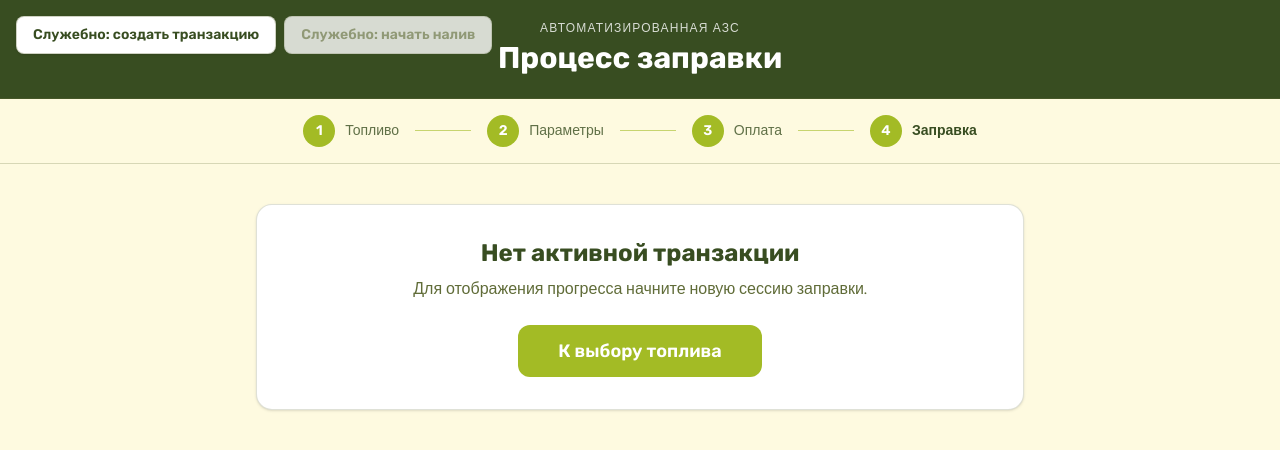
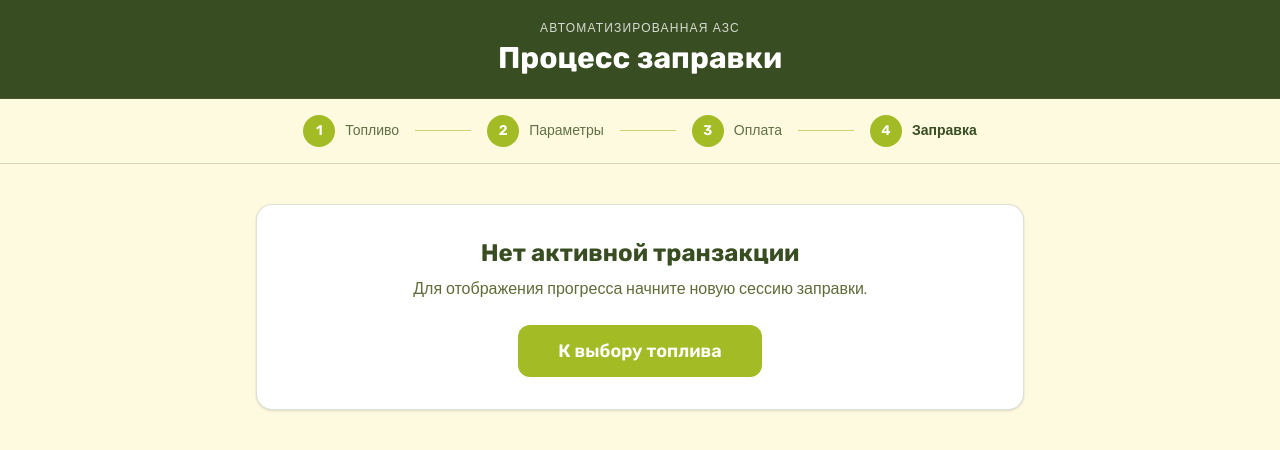
Before and after one commit to Tychaaa/Auto-Gas-Station, a Vue app in the folder client/: page /fueling/progress in a window 1280 px wide. Shown: the top 450 px of the page. Built offline with nearby package versions, Linux system fonts and the light colour scheme; no server answers.

Commit message:
chore(client): remove dev-only manual fueling buttons and helpers from FuelingProgressView

```diff
--- a/client/src/views/FuelingProgressView.vue
+++ b/client/src/views/FuelingProgressView.vue
@@ -22,23 +22,9 @@ interface FuelingUiState {
 
 const router = useRouter()
 const store = useTransactionFlowStore()
-const isPreparingDemoTransaction = ref(false)
 const doneRedirectTimerId = ref<number | null>(null)
 const doneRedirectScheduled = ref(false)
 const FUELING_DONE_REDIRECT_DELAY_MS = 5000
-
-const DEV_SELECTION_DRAFT = {
-  fuelType: 'АИ-95',
-  orderMode: 'liters',
-  amountRub: 0,
-  liters: 5,
-} as const
-
-const DEV_FUELING_CONFIG = {
-  pumpId: '1',
-  nozzleId: '1',
-  scenario: '',
-} as const
 
 const transaction = computed(() => store.transaction)
 const errorMessage = computed(() => transaction.value?.fuelingError || store.lastError?.message || '')
@@ -79,8 +65,6 @@ const screenMode = computed<ScreenMode>(() => {
 
   const status = transaction.value.status
 
-  // if (status !== 'fueling' && status !== 'fiscalizing' && status !== 'completed' && status !== 'failed') {
-  // TODO(release): убрать временный допуск paid в ready-state после завершения полного fueling flow.
   if (status !== 'paid' && status !== 'fueling' && status !== 'fiscalizing' && status !== 'completed' && status !== 'failed') {
     return 'wrong-stage'
   }
@@ -163,8 +147,6 @@ const uiState = computed<FuelingUiState>(() => {
   }
 })
 
-const canStartFuelingManually = computed(() => store.canStartFueling)
-const canCreateTransactionManually = computed(() => !isPreparingDemoTransaction.value)
 const shouldRedirectToDone = computed(() => {
   const tx = transaction.value
   if (!tx) {
@@ -172,51 +154,6 @@ const shouldRedirectToDone = computed(() => {
   }
   return tx.status === 'completed' || tx.status === 'fiscalizing' || tx.fuelingStatus === 'completed_waiting_fiscal'
 })
-
-// TODO(release): удалить временные служебные кнопки после завершения сквозного UI flow.
-async function handleManualTransactionCreate(): Promise<void> {
-  if (!canCreateTransactionManually.value) {
-    return
-  }
-
-  isPreparingDemoTransaction.value = true
-
-  try {
-    store.resetFlow()
-    store.setSelectionDraft(DEV_SELECTION_DRAFT)
-    store.setFuelingConfig(DEV_FUELING_CONFIG)
-
-    const createdTransaction = await store.submitSelection()
-    if (!createdTransaction) {
-      return
-    }
-
-    let paymentTransaction = await store.startPaymentFlow()
-    if (!paymentTransaction) {
-      return
-    }
-
-    // Временный dev-helper: дожидаемся автофинализации mock-платежа,
-    // чтобы экран можно было тестировать без ручного заполнения Pinia.
-    for (let attempt = 0; attempt < 10 && paymentTransaction.status === 'payment_pending'; attempt += 1) {
-      await new Promise((resolve) => window.setTimeout(resolve, 500))
-      paymentTransaction = await store.pollPaymentStatusOnce()
-      if (!paymentTransaction) {
-        return
-      }
-    }
-  } finally {
-    isPreparingDemoTransaction.value = false
-  }
-}
-
-async function handleManualFuelingStart(): Promise<void> {
-  if (!canStartFuelingManually.value) {
-    return
-  }
-
-  await store.startFuelingFlow()
-}
 
 function goToFuelSelect(): void {
   void router.push('/select/fuel')
@@ -263,41 +200,6 @@ onUnmounted(() => {
 
 <template>
   <div class="min-h-screen flex flex-col bg-fuel-cream">
-    <!-- TODO(release): удалить временные служебные кнопки для ручного dev-тестирования. -->
-    <div class="fixed top-4 left-4 z-20 flex items-center gap-2">
-      <button
-        type="button"
-        :disabled="!canCreateTransactionManually"
-        :aria-disabled="!canCreateTransactionManually"
-        class="font-rubik font-semibold text-sm px-4 py-2 rounded-lg border transition-all duration-200
-              focus-visible:outline-hidden focus-visible:ring-2 focus-visible:ring-fuel-lime focus-visible:ring-offset-2 focus-visible:ring-offset-fuel-cream"
-        :class="
-          canCreateTransactionManually
-            ? 'bg-white text-fuel-forest border-fuel-olive/30 hover:bg-fuel-cream hover:border-fuel-lime shadow-sm'
-            : 'bg-white/80 text-fuel-olive/60 border-fuel-olive/20 cursor-not-allowed'
-        "
-        @click="handleManualTransactionCreate"
-      >
-        {{ isPreparingDemoTransaction ? 'Служебно: готовим...' : 'Служебно: создать транзакцию' }}
-      </button>
-
-      <button
-        type="button"
-        :disabled="!canStartFuelingManually"
-        :aria-disabled="!canStartFuelingManually"
-        class="font-rubik font-semibold text-sm px-4 py-2 rounded-lg border transition-all duration-200
-              focus-visible:outline-hidden focus-visible:ring-2 focus-visible:ring-fuel-lime focus-visible:ring-offset-2 focus-visible:ring-offset-fuel-cream"
-        :class="
-          canStartFuelingManually
-            ? 'bg-fuel-lime text-white border-fuel-lime hover:bg-fuel-forest hover:border-fuel-forest shadow-md shadow-fuel-lime/20'
-            : 'bg-white/80 text-fuel-olive/60 border-fuel-olive/20 cursor-not-allowed'
-        "
-        @click="handleManualFuelingStart"
-      >
-        Служебно: начать налив
-      </button>
-    </div>
-
     <header class="bg-fuel-forest border-b border-fuel-olive/35 py-5 px-10 text-center shrink-0 shadow-sm">
       <p class="font-karla text-xs text-white/80 tracking-widest uppercase mb-1">
         Автоматизированная АЗС
```
